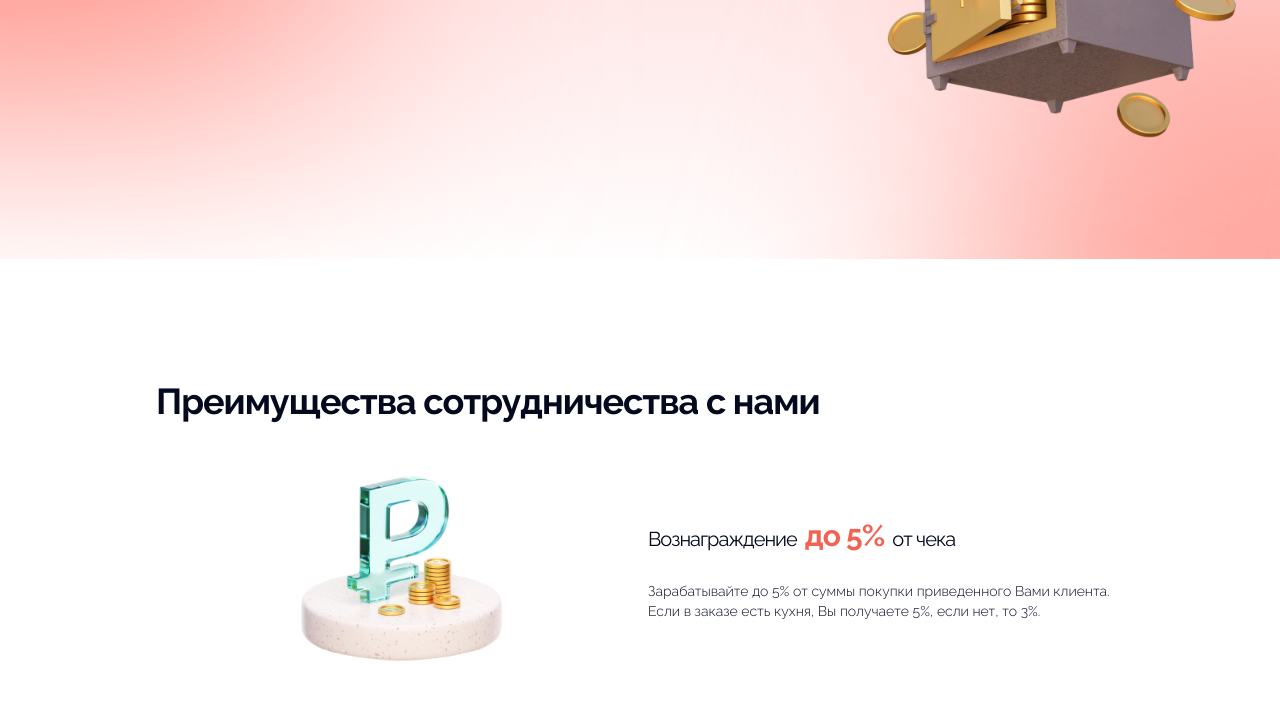
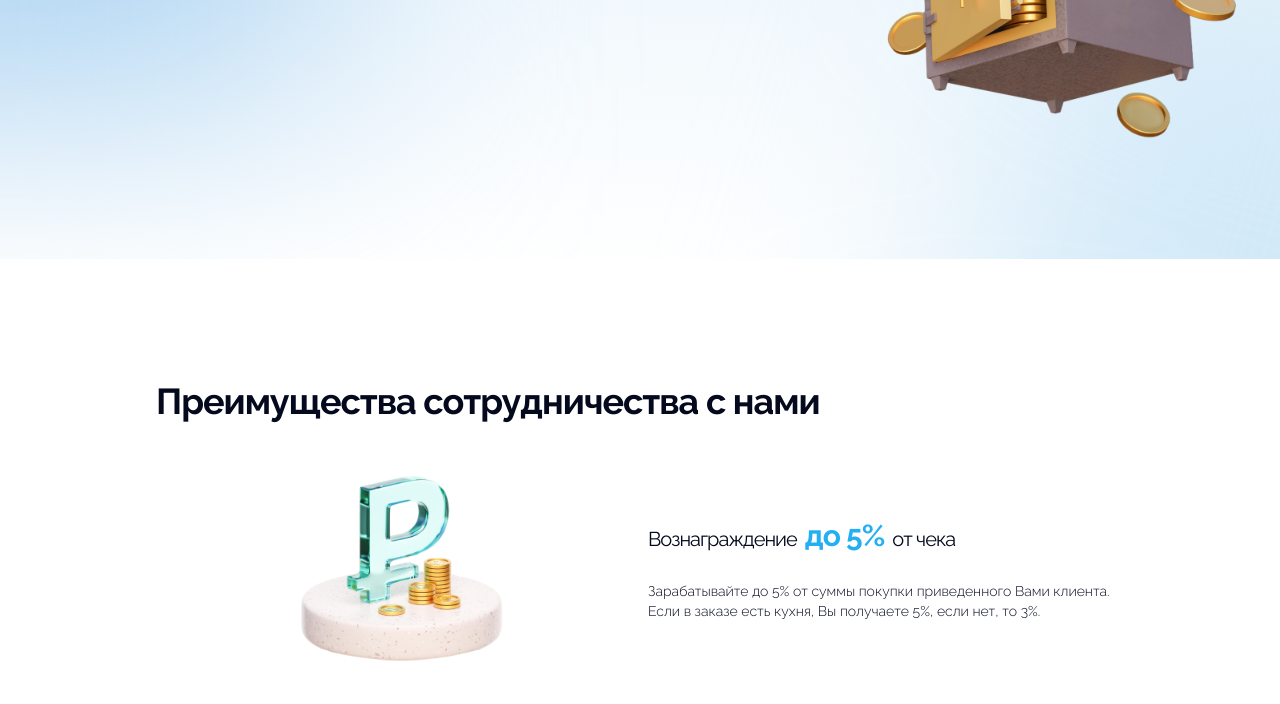
Before and after one commit to Barkow-w/landing_01, a plain HTML site: page index.html in a window 1280 px wide. Shown: the part 465-1169 px from the top of the page. Drawn offline with nearby package versions, Linux system fonts and the light colour scheme.

Commit message:
Добавил тему Money Back

```diff
--- a/index.html
+++ b/index.html
@@ -8,7 +8,7 @@
     <link href="https://fonts.googleapis.com/css2?family=Raleway:ital,wght@0,100..900;1,100..900&display=swap"
           rel="stylesheet">
     <link rel="stylesheet" href="style.css">
-    <link rel="stylesheet" href="buy-kitchen.css">
+    <link rel="stylesheet" href="money-back.css">
     <link rel="shortcut icon" href="images/favicon/favicon-16x16.png">
     <script src="https://code.jquery.com/jquery-3.6.0.min.js"></script>
     <script src="https://rawgit.com/RobinHerbots/Inputmask/5.x/dist/jquery.inputmask.min.js"></script>
--- a/color.css
+++ b/money-back.css
@@ -10,19 +10,19 @@
     --gray-100: #E9EBF0;
     --gray-050: #F9F9F9;
 
-    --primary-900-color: #770F10;
-    --primary-800-color: #8F211A;
-    --primary-700-color: #B23B29;
-    --primary-600-color: #D55A3B;
-    --primary-500-color: #F87F52;
-    --primary-400-color: #FAA77C;
-    --primary-300-color: #FCC097;
-    --primary-200-color: #FEDABA;
-    --primary-100-color: #FEEFDC;
-    --primary-050-color: #FFF7EE;
+    --primary-900-color: #063474;
+    --primary-800-color: #0A498C;
+    --primary-700-color: #1167AE;
+    --primary-600-color: #1889D0;
+    --primary-500-color: #22b0f3;
+    --primary-400-color: #57CEF7;
+    --primary-300-color: #79E2FB;
+    --primary-200-color: #A6F2FD;
+    --primary-100-color: #D2FBFE;
+    --primary-050-color: #EDFDFF;
 
-    --hero-one-color: #F87F52;
-    --hero-two-color: #FFC733;
+    --hero-one-color: #A8D1F1;
+    --hero-two-color: #D2E9F8;
 
-    --gradient-color:  linear-gradient(182.64deg, rgba(255, 199, 51, 0.64) -26.47%, #FDDE8C 56.61%, #FFFFFF 98.25%);
+    --gradient-color: linear-gradient(182.64deg, rgba(241, 248, 253, 0.64) -26.47%, #F1F8FD 56.61%, #FFFFFF 98.25%);
 }
```
